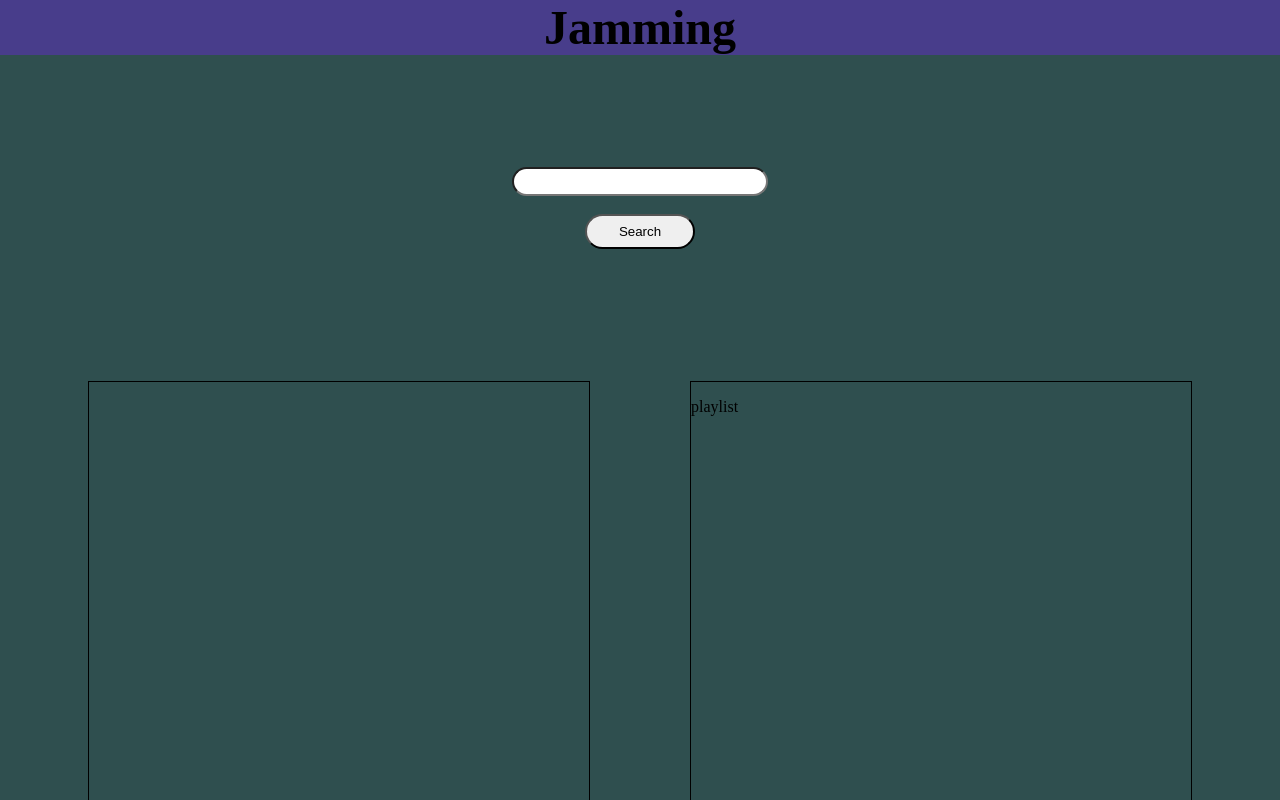
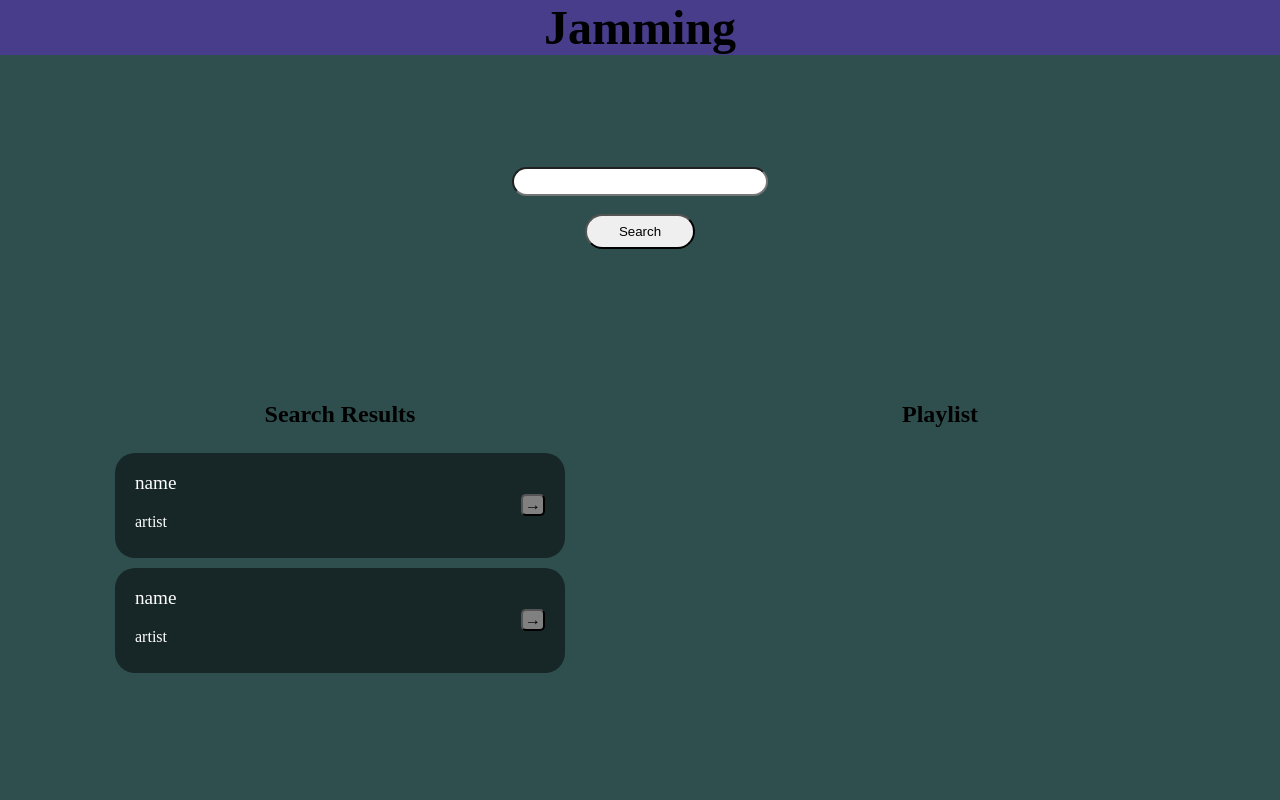
Before and after one commit to eetuvartto/jamming, a React (Create React App) app: page / in a window 1280 px wide. Shown: the top 800 px of the page. Built offline with nearby package versions, Linux system fonts and the light colour scheme.

Commit message:
Add track cards

```diff
--- a/src/Playlist.js
+++ b/src/Playlist.js
@@ -3,7 +3,7 @@ import React from 'react';
 function Playlist() {
     return (
         <div id="playlist-div">
-            <p>playlist</p>
+            <h2>Playlist</h2>
         </div>
     )
 }
--- a/src/SearchResults.js
+++ b/src/SearchResults.js
@@ -1,11 +1,17 @@
 import React from 'react';
 import Playlist from './Playlist';
+import Track from './Track';
 
 function SearchResults(props) {
+
+
+
     return (
         <div id="content">
             <div id="result-div">
-                <p>{props.searchValue}</p>
+                <h2>Search Results</h2>
+                <Track name="name" artist="artist" />
+                <Track name="name" artist="artist" />
             </div>
             <Playlist />
         </div>
--- a/src/Track.js
+++ b/src/Track.js
@@ -0,0 +1,17 @@
+import React from 'react';
+
+function Track(props) {
+    return (
+        <div className="track">
+            <div className="info">
+                <p className="name">{props.name}</p>
+                <p className="artist">{props.artist}</p>
+            </div>
+            <div className="card-button-div">
+                <button className="card-button">→</button>
+            </div>
+        </div>
+    )
+}
+
+export default Track;
--- a/src/style.css
+++ b/src/style.css
@@ -56,8 +56,47 @@ header h1 {
 }
 
 #result-div, #playlist-div {
-    border: 1px solid black;
     width: 500px;
     height: 700px;
     margin: 20px 50px;
+    display: flex;
+    flex-direction: column;
+    align-items: center;
 }
+
+.track {
+    width: 90%;
+    height: 15%;
+    display: flex;
+    justify-content: space-between;
+    background-color: rgba(0,0,0,0.5);
+    color: white;
+    border-radius: 20px;
+    margin: 5px 0;
+}
+
+.info {
+    margin: 0 20px;
+}
+
+.name {
+    font-size: 1.2rem;
+}
+
+.artist {
+    font-size: 1rem;
+}
+
+.card-button-div {
+    margin: 0 20px;
+    display: flex;
+    flex-direction: column;
+    justify-content: center;
+}
+
+.card-button {
+    padding: 0 2px;
+    font-size: 1rem;
+    border-radius: 5px;
+    background-color: gray;
+}
```
